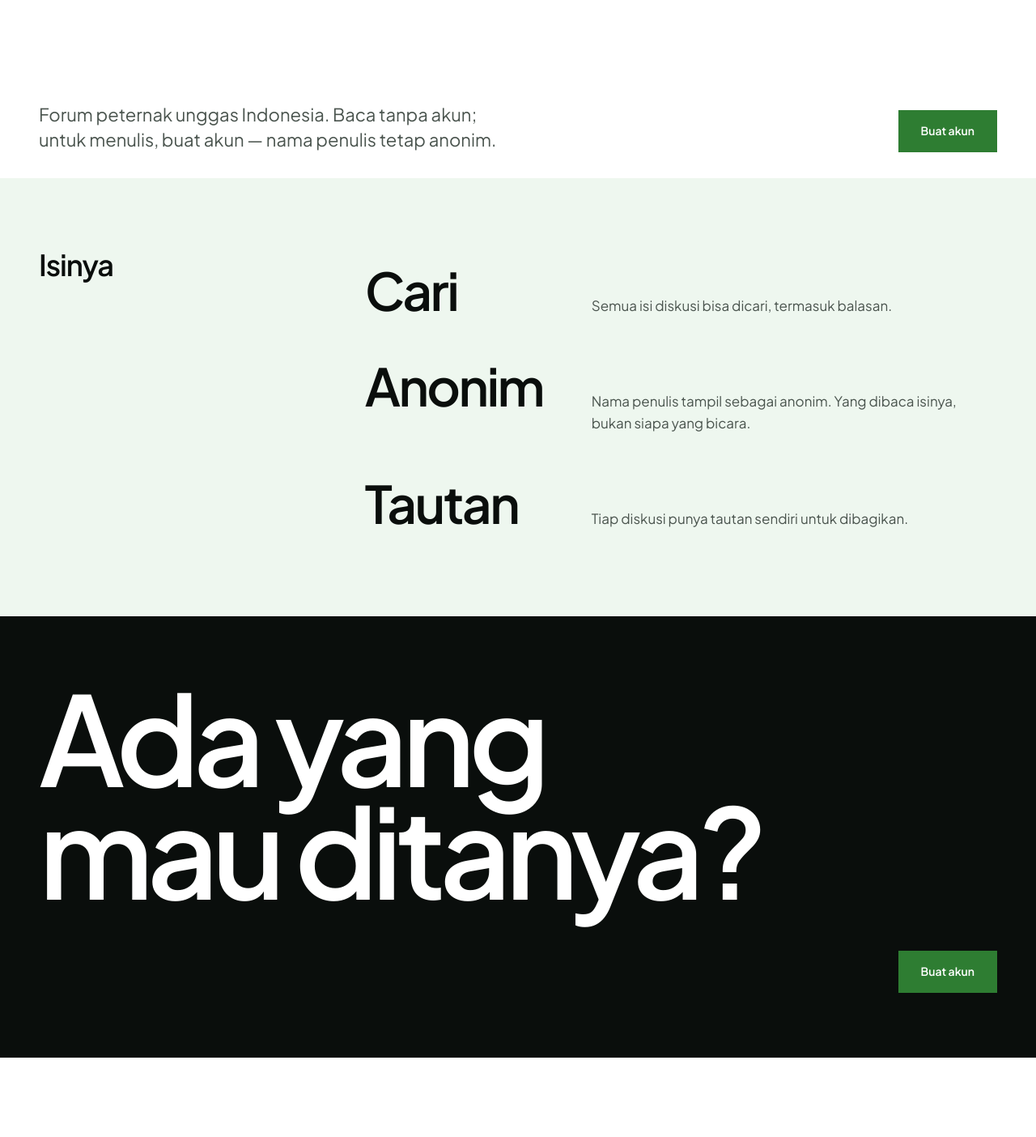
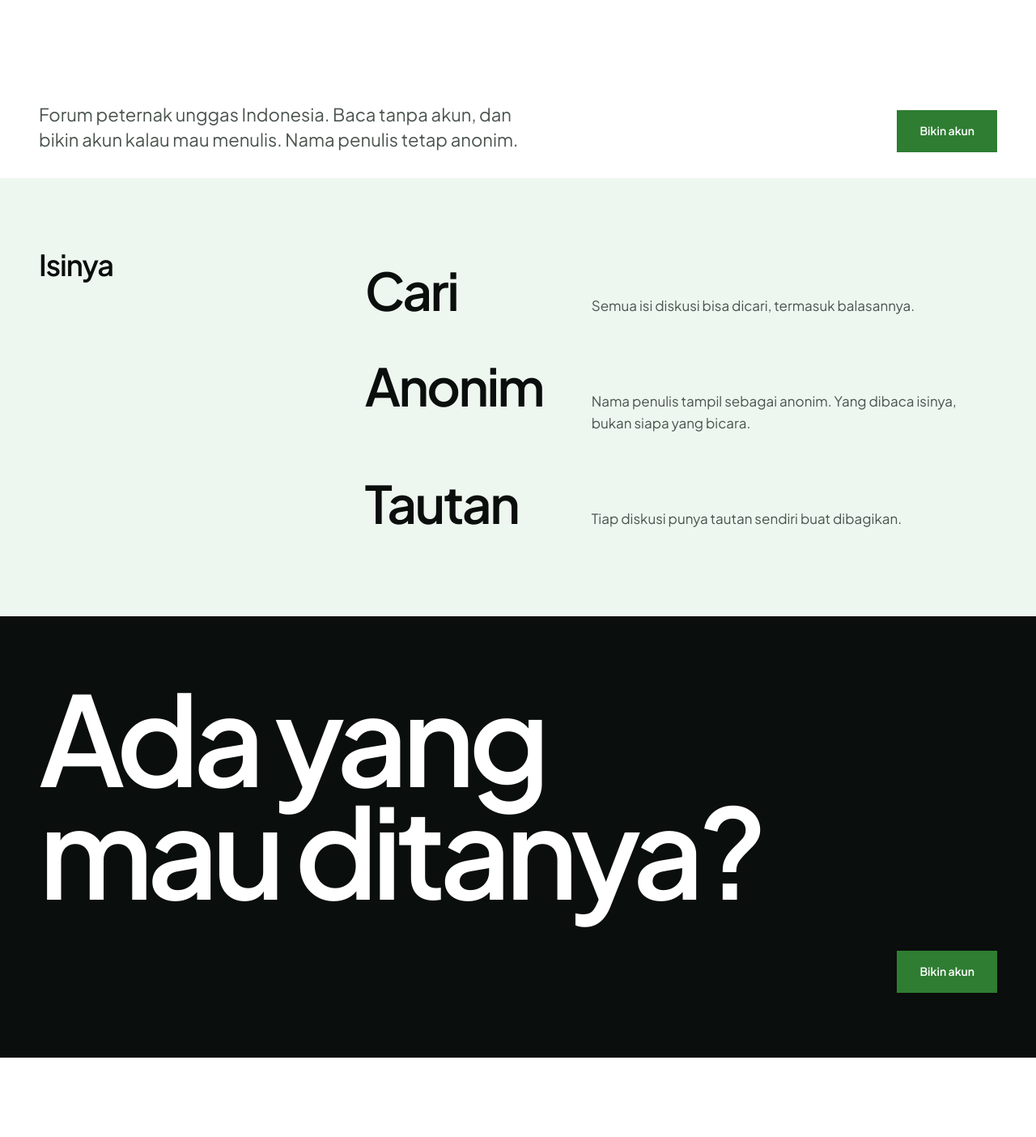
Before and after one commit to Arg-z/unggas-net, a Next.js app in the folder app/: page / in a window 1280 px wide. Shown: the part 580-1984 px from the top of the page at 81% size. Built offline with nearby package versions, Linux system fonts and the light colour scheme; no server answers.

Commit message:
Segarkan copy landing dengan bahasa yang lebih santai
Hero, label tombol, dan keterangan fitur ditulis ulang tanpa mengubah
klaim: baca tanpa akun, menulis perlu akun, penulis tampil anonim,
pencarian mencakup balasan, dan tiap diskusi punya tautan.

```diff
--- a/app/src/app/page.tsx
+++ b/app/src/app/page.tsx
@@ -6,12 +6,12 @@ import { Pengungkap } from "@/components/Pengungkap";
 export const metadata: Metadata = {
   title: { absolute: "Forum Peternak Unggas Indonesia — unggas.net" },
   description:
-    "Forum peternak unggas Indonesia. Baca tanpa akun; untuk menulis, buat akun. Nama penulis tampil anonim.",
+    "Forum peternak unggas Indonesia. Baca tanpa akun, dan bikin akun kalau mau menulis. Nama penulis tetap anonim.",
   alternates: { canonical: "https://unggas.net" },
   openGraph: {
     title: "Forum Peternak Unggas Indonesia",
     description:
-      "Forum peternak unggas Indonesia. Baca tanpa akun; untuk menulis, buat akun. Nama penulis tampil anonim.",
+      "Forum peternak unggas Indonesia. Baca tanpa akun, dan bikin akun kalau mau menulis. Nama penulis tetap anonim.",
     url: "https://unggas.net/",
     siteName: "unggas.net",
     locale: "id_ID",
@@ -22,7 +22,7 @@ export const metadata: Metadata = {
 const FITUR = [
   {
     judul: "Cari",
-    isi: "Semua isi diskusi bisa dicari, termasuk balasan.",
+    isi: "Semua isi diskusi bisa dicari, termasuk balasannya.",
   },
   {
     judul: "Anonim",
@@ -30,7 +30,7 @@ const FITUR = [
   },
   {
     judul: "Tautan",
-    isi: "Tiap diskusi punya tautan sendiri untuk dibagikan.",
+    isi: "Tiap diskusi punya tautan sendiri buat dibagikan.",
   },
 ];
 
@@ -76,7 +76,7 @@ export default function Mulai() {
 
         <div className="flex flex-col gap-7 md:flex-row md:items-end md:justify-between md:gap-12">
           <p className="max-w-[44ch] text-balance text-[22px] leading-[1.4] text-ink-soft">
-            Forum peternak unggas Indonesia. Baca tanpa akun; untuk menulis, buat akun — nama
+            Forum peternak unggas Indonesia. Baca tanpa akun, dan bikin akun kalau mau menulis. Nama
             penulis tetap anonim.
           </p>
           <div className="flex w-full flex-col gap-3 sm:flex-row sm:justify-end md:w-auto md:shrink-0">
@@ -84,7 +84,7 @@ export default function Mulai() {
               href="/daftar"
               className="inline-flex min-h-[52px] w-full shrink-0 items-center justify-center whitespace-nowrap bg-accent px-7 text-[14px] font-semibold text-on-accent transition-colors hover:bg-accent-hover sm:w-auto"
             >
-              Buat akun
+              Bikin akun
             </Link>
           </div>
         </div>
@@ -145,7 +145,7 @@ export default function Mulai() {
               href="/daftar"
               className="inline-flex min-h-[52px] items-center justify-center whitespace-nowrap bg-accent px-7 text-[14px] font-semibold text-on-accent transition-colors hover:bg-accent-hover"
             >
-              Buat akun
+              Bikin akun
             </Link>
           </div>
         </div>
@@ -159,7 +159,7 @@ export default function Mulai() {
         <div className="mt-10 flex flex-col gap-6 text-[14px] md:flex-row md:items-center md:justify-between">
           <nav aria-label="Tautan footer" className="flex flex-wrap gap-x-6 gap-y-2 text-ink-soft">
             <Link href="/daftar" className="inline-flex min-h-11 items-center transition-colors hover:text-accent-ink sm:min-h-0">
-              Buat akun
+              Bikin akun
             </Link>
             <Link href="/masuk" className="inline-flex min-h-11 items-center transition-colors hover:text-accent-ink sm:min-h-0">
               Masuk
```
